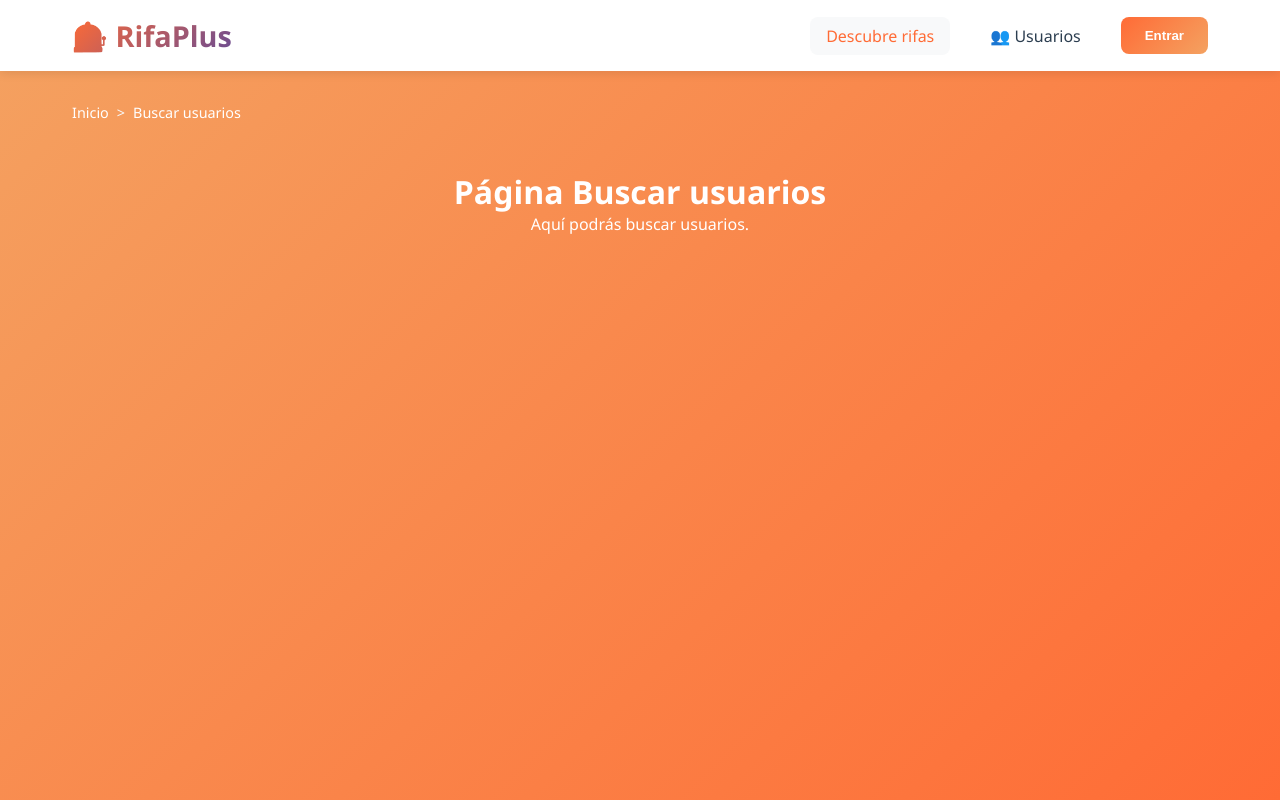
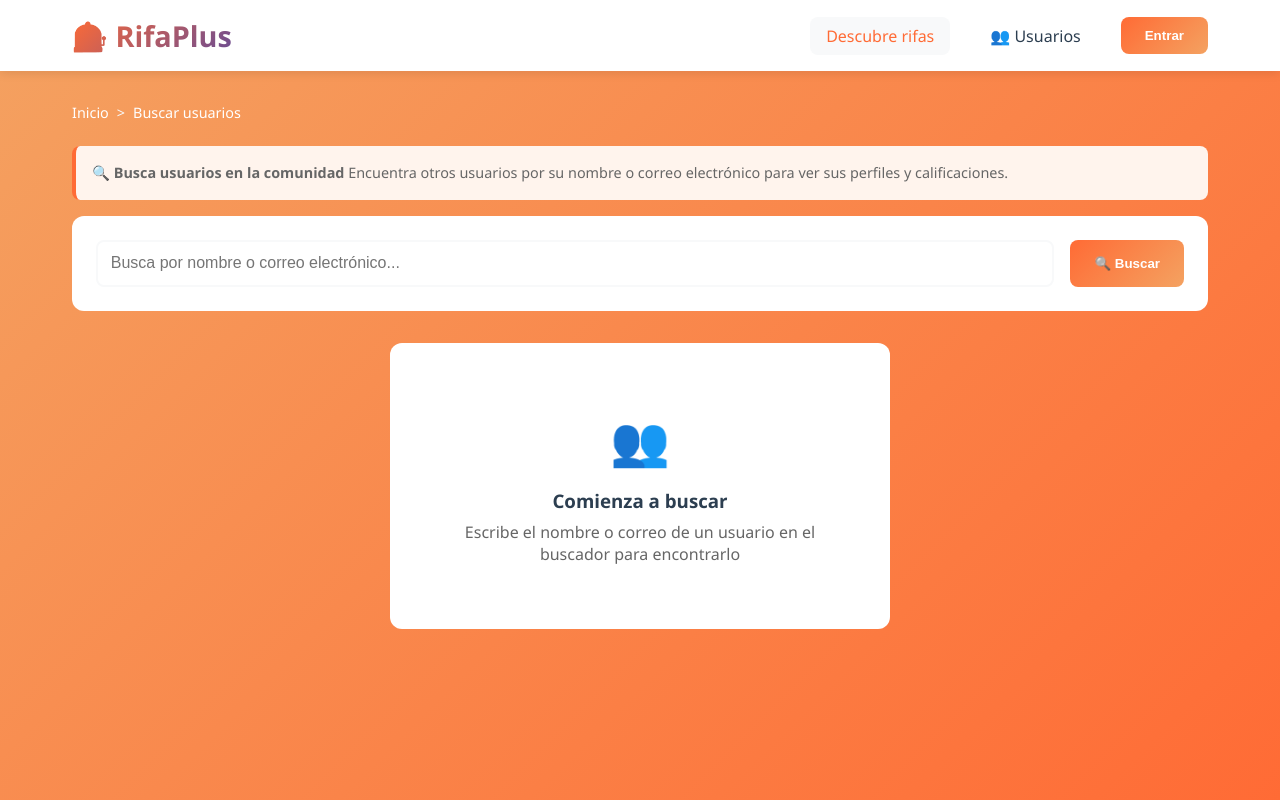
Before and after one commit to nicolas-202/Proyecto-desarrollo-2, a React app in the folder frontend/: page /search-users in a window 1280 px wide. Built offline with nearby package versions, Linux system fonts and the light colour scheme; the HTML template or start-up script is replaced by a standard one.

Commit message:
refactorizando cambios Karen

```diff
--- a/frontend/src/pages/CreateRaffle.jsx
+++ b/frontend/src/pages/CreateRaffle.jsx
@@ -199,14 +199,8 @@ function CreateRaffle() {
     setLoading(true);
 
     try {
-      // Si hay imagen, usar FormData (para enviar archivos)
-      // Si no, enviar JSON normal
-      let requestData;
-      let headers = {};
-
-      if (formData.raffle_image) {
-        // FormData permite enviar archivos
-        requestData = new FormData();
+      // Siempre usar FormData para que sea consistente con el backend
+      const requestData = new FormData();
       requestData.append('raffle_name', formData.raffle_name);
       requestData.append('raffle_description', formData.raffle_description);
       requestData.append('raffle_prize_amount', formData.raffle_prize_amount);
@@ -216,28 +210,20 @@ function CreateRaffle() {
       requestData.append('raffle_draw_date', formData.raffle_draw_date);
       requestData.append('raffle_prize_type', formData.raffle_prize_type);
       requestData.append('raffle_creator_payment_method', formData.raffle_creator_payment_method);
+
+      // Solo agregar imagen si existe
+      if (formData.raffle_image) {
         requestData.append('raffle_image', formData.raffle_image);
-
-        // Para FormData, dejar que axios configure el Content-Type automáticamente
-        headers['Content-Type'] = 'multipart/form-data';
-      } else {
-        // Sin imagen, enviar JSON normal
-        requestData = {
-          raffle_name: formData.raffle_name,
-          raffle_description: formData.raffle_description,
-          raffle_prize_amount: parseFloat(formData.raffle_prize_amount),
-          raffle_number_price: parseFloat(formData.raffle_number_price),
-          raffle_number_amount: parseInt(formData.raffle_number_amount),
-          raffle_minimum_numbers_sold: parseInt(formData.raffle_minimum_numbers_sold),
-          raffle_draw_date: formData.raffle_draw_date,
-          raffle_prize_type: parseInt(formData.raffle_prize_type),
-          raffle_creator_payment_method: parseInt(formData.raffle_creator_payment_method)
-        };
       }
 
       // ========== PETICIÓN AL BACKEND ==========
       // apiClient automáticamente agrega el token JWT (ver authService.js)
-      const response = await apiClient.post('/raffle/create/', requestData, { headers });
+      // Para FormData, dejar que axios configure el Content-Type automáticamente
+      const response = await apiClient.post('/raffle/create/', requestData, {
+        headers: {
+          'Content-Type': 'multipart/form-data'
+        }
+      });
 
       // ========== ÉXITO ==========
       showMessage('¡Rifa creada con éxito! 🎉 Redirigiendo...', 'success');
--- a/frontend/src/pages/MyNumbers.jsx
+++ b/frontend/src/pages/MyNumbers.jsx
@@ -5,7 +5,7 @@ import {apiClient} from '../services/authService';
 
 function MyNumbers() {
   const navigate = useNavigate();
-  const {user, isAuthenticated } = useAuth();
+  const { user, isAuthenticated } = useAuth();
   const [activeTab, setActiveTab] = useState('purchased');
   const [myTickets, setMyTickets] = useState([]);
   const [stats, setStats] = useState(null);
--- a/frontend/src/pages/SearchUsers.jsx
+++ b/frontend/src/pages/SearchUsers.jsx
@@ -1,22 +1,166 @@
+import { useState } from 'react';
 import { useNavigate } from 'react-router-dom';
+import { apiClient } from '../services/authService';
 
 function SearchUsers() {
   const navigate = useNavigate();
+  const [searchTerm, setSearchTerm] = useState('');
+  const [users, setUsers] = useState([]);
+  const [loading, setLoading] = useState(false);
+  const [searched, setSearched] = useState(false);
+
+  const handleSearch = async (e) => {
+    e.preventDefault();
+    if (!searchTerm.trim()) return;
+
+    try {
+      setLoading(true);
+      setSearched(true);
+      const response = await apiClient.get(`/auth/list/?search=${searchTerm}`);
+      setUsers(response.data);
+    } catch (err) {
+      console.error('Error al buscar usuarios:', err);
+      setUsers([]);
+    } finally {
+      setLoading(false);
+    }
+  };
+
+  const calculateAverageRating = (user) => {
+    // Si el backend ya devuelve el rating calculado
+    if (user.rating !== undefined && user.rating !== null) {
+      return parseFloat(user.rating).toFixed(1);
+    }
+
+    // Si el backend devuelve las interacciones
+    if (user.target_interactions && Array.isArray(user.target_interactions) && user.target_interactions.length > 0) {
+      const sum = user.target_interactions.reduce((acc, int) => acc + (int.interaction_rating || 0), 0);
+      return (sum / user.target_interactions.length).toFixed(1);
+    }
+
+    return '0.0';
+  };
+
+  const getRatingStars = (user) => {
+    const rating = calculateAverageRating(user);
+    const numRating = Math.round(parseFloat(rating));
+    return numRating > 0 ? '⭐'.repeat(numRating) : '☆☆☆☆☆';
+  };
 
   return (
     <div className="module-container active">
+      {/* Breadcrumb */}
       <div className="breadcrumbs">
         <div className="breadcrumb-item" onClick={() => navigate('/')}>Inicio</div>
         <div className="breadcrumb-separator">&gt;</div>
         <div className="breadcrumb-item">Buscar usuarios</div>
       </div>
 
-      <h1 style={{color: 'white', textAlign: 'center', marginTop: '3rem'}}>
-        Página Buscar usuarios
-      </h1>
-      <p style={{color: 'white', textAlign: 'center'}}>
-        Aquí podrás buscar usuarios.
-      </p>
+      {/* Título y descripción */}
+      <div className="guidance-text highlight">
+        <strong>🔍 Busca usuarios en la comunidad</strong> Encuentra otros usuarios por su nombre o correo electrónico para ver sus perfiles y calificaciones.
+      </div>
+
+      {/* Buscador */}
+      <div className="filters">
+        <form onSubmit={handleSearch} style={{ display: 'flex', gap: '1rem', width: '100%' }}>
+          <input
+            type="text"
+            className="search-input"
+            placeholder="Busca por nombre o correo electrónico..."
+            value={searchTerm}
+            onChange={(e) => setSearchTerm(e.target.value)}
+            style={{ flex: 1 }}
+          />
+          <button type="submit" className="btn-primary" disabled={loading}>
+            {loading ? 'Buscando...' : '🔍 Buscar'}
+          </button>
+        </form>
+      </div>
+
+      {/* Resultados */}
+      {loading && (
+        <div style={{ textAlign: 'center', padding: '4rem', color: 'white' }}>
+          <p>Buscando usuarios...</p>
+        </div>
+      )}
+
+      {!loading && searched && users.length === 0 && (
+        <div className="form-container">
+          <div style={{ textAlign: 'center', padding: '2rem' }}>
+            <div style={{ fontSize: '3rem', marginBottom: '1rem' }}>🔍</div>
+            <h3 style={{ marginBottom: '0.5rem' }}>No se encontraron usuarios</h3>
+            <p style={{ color: '#666' }}>
+              Intenta con otro término de búsqueda
+            </p>
+          </div>
+        </div>
+      )}
+
+      {!loading && users.length > 0 && (
+        <div className="rifa-grid">
+          {users.map((user) => (
+            <div
+              key={user.id}
+              className="user-card"
+              onClick={() => navigate(`/user/${user.id}`)}
+            >
+              <div className="rifa-image" style={{ background: 'linear-gradient(135deg, #6A4C93 0%, #5B2C6F 100%)' }}>
+                <div style={{
+                  fontSize: '4rem',
+                  color: 'white',
+                  fontWeight: 'bold'
+                }}>
+                  {user.first_name?.[0]}{user.last_name?.[0]}
+                </div>
+              </div>
+              <div className="rifa-content">
+                <div className="rifa-title" style={{ color: '#2C3E50', fontSize: '1.3rem' }}>
+                  {user.full_name || `${user.first_name} ${user.last_name}`}
+                </div>
+                <p style={{ color: '#666', fontSize: '0.9rem', marginTop: '0.5rem' }}>
+                  📧 {user.email}
+                </p>
+                {user.phone_number && (
+                  <p style={{ color: '#666', fontSize: '0.9rem' }}>
+                    📱 {user.phone_number}
+                  </p>
+                )}
+                <div style={{ marginTop: '1rem', display: 'flex', alignItems: 'center', gap: '0.5rem' }}>
+                  <div className="rating">
+                    {getRatingStars(user)}
+                  </div>
+                  <span style={{ color: '#666', fontSize: '0.9rem' }}>
+                    {calculateAverageRating(user)}
+                  </span>
+                </div>
+                <button
+                  className="btn-primary"
+                  style={{ width: '100%', marginTop: '1rem' }}
+                  onClick={(e) => {
+                    e.stopPropagation();
+                    navigate(`/user/${user.id}`);
+                  }}
+                >
+                  Ver perfil
+                </button>
+              </div>
+            </div>
+          ))}
+        </div>
+      )}
+
+      {!searched && (
+        <div className="form-container">
+          <div style={{ textAlign: 'center', padding: '2rem' }}>
+            <div style={{ fontSize: '3rem', marginBottom: '1rem' }}>👥</div>
+            <h3 style={{ marginBottom: '0.5rem' }}>Comienza a buscar</h3>
+            <p style={{ color: '#666' }}>
+              Escribe el nombre o correo de un usuario en el buscador para encontrarlo
+            </p>
+          </div>
+        </div>
+      )}
     </div>
   );
 }
--- a/frontend/src/styles/global.css
+++ b/frontend/src/styles/global.css
@@ -76,7 +76,7 @@ html, body {
         }
 
         .btn-primary {
-            background: linear-gradient(135deg, #FF6B36 0%, #F4A261 100%);
+            background: linear-gradient(135deg, #FF6B35 0%, #F4A261 100%);
             color: white;
             border: none;
             padding: 0.7rem 1.5rem;
```
Also changed, not shown: 2 other files (tests, documents, lock files or other folders). Lines whose indentation alone changed are shown as unchanged.
